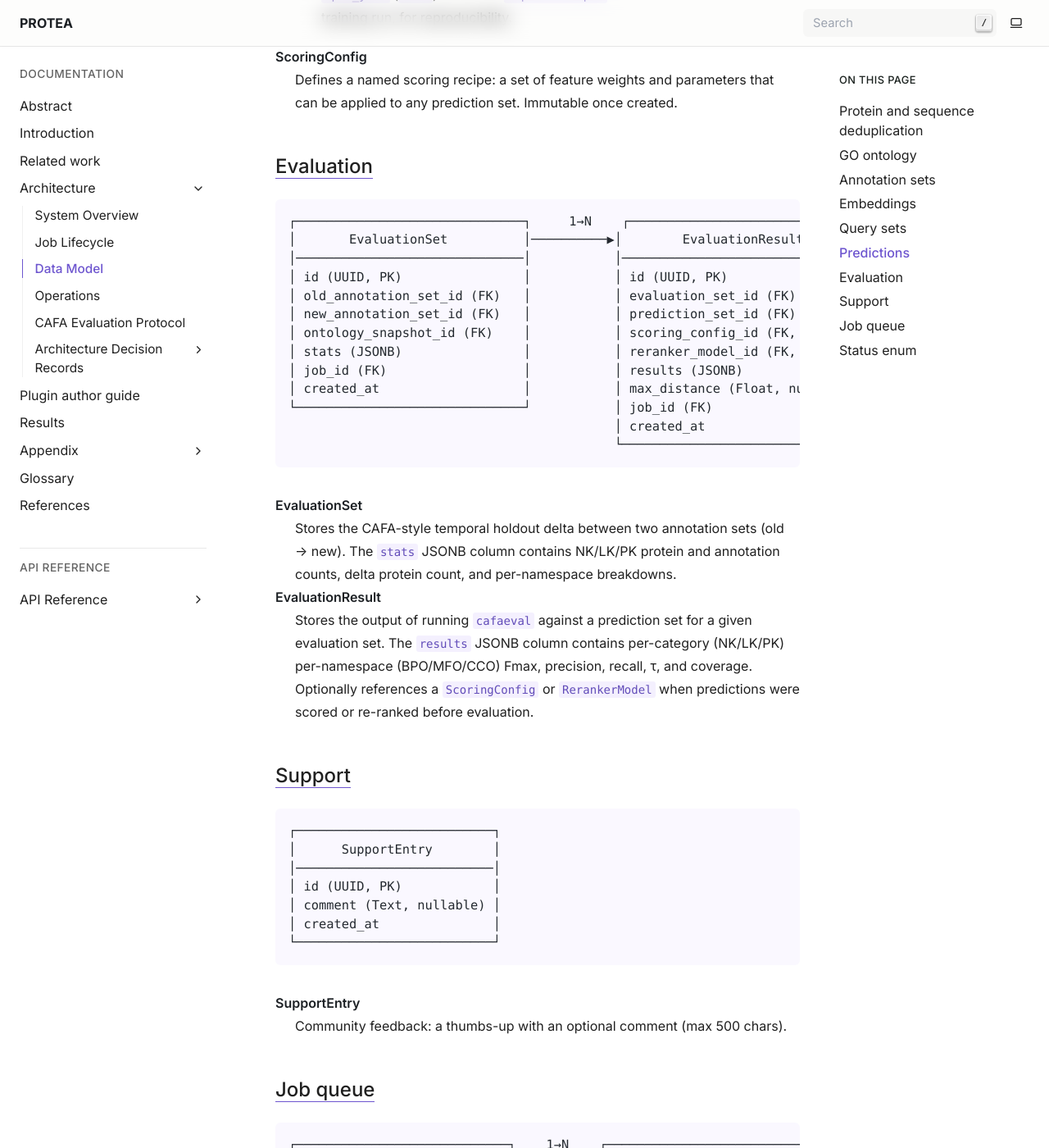
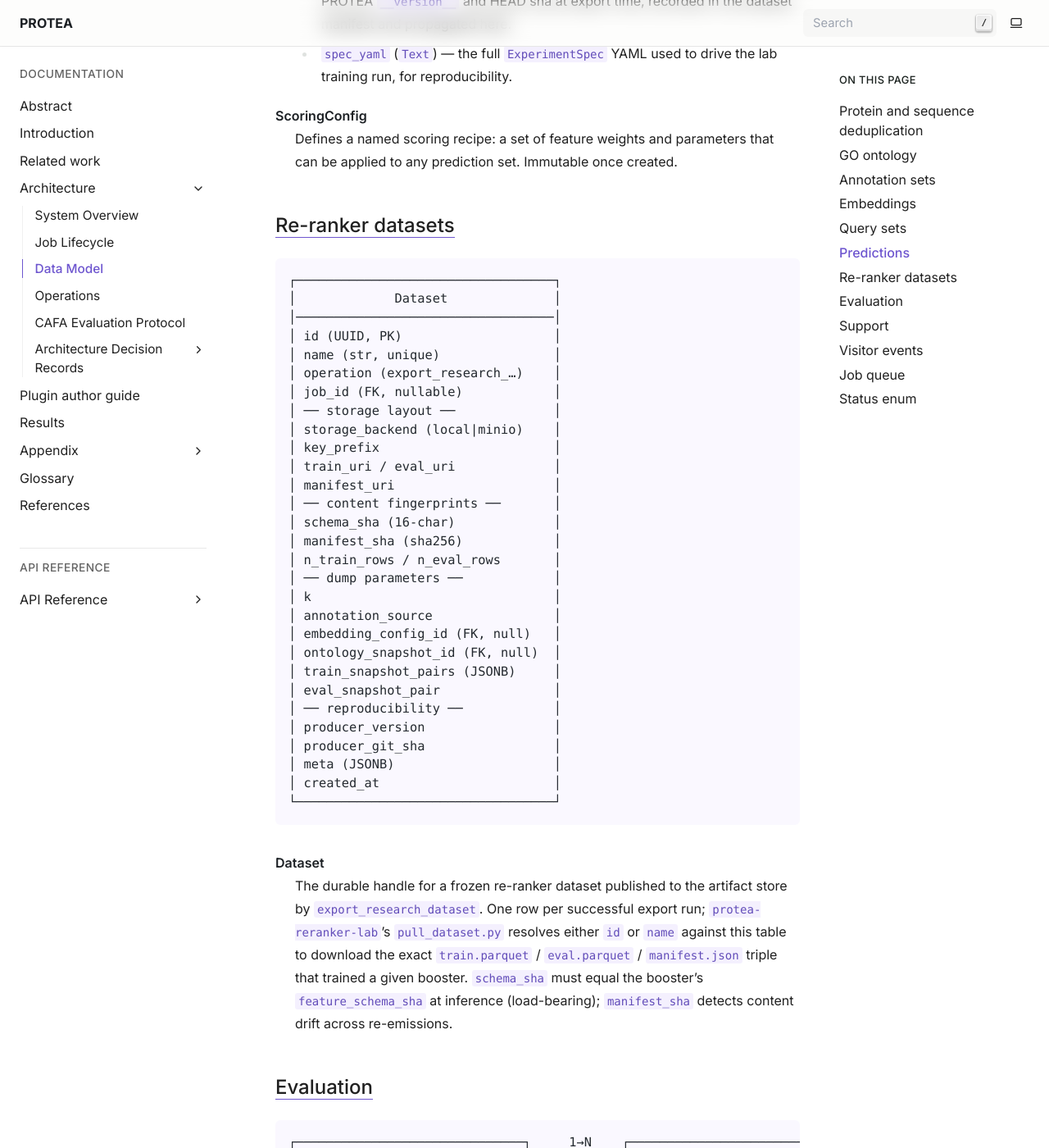
Before and after one commit to frapercan/PROTEA, a Sphinx documentation site: the page built from docs/source/architecture/data_model.rst, in a window 1280 px wide and 1400 px high, scrolled down 7019 px. Shown: the whole window at 82% size. Built offline with Sphinx 7.4.7, drawn with Linux system fonts in a browser that asks for light colours; some of the changed text lies outside the part shown.

Commit message:
docs(data-model): add Dataset + VisitorEvent + sync migration count
Two ORM models registered against `Base` were absent from both the
narrative `architecture/data_model.rst` and the autodoc-driven
`reference/infrastructure.rst`:

- `Dataset` (`protea/infrastructure/orm/models/embedding/dataset.py`):
  the durable handle for frozen re-ranker datasets that
  `protea-reranker-lab`'s `pull_dataset.py` resolves by id or name.
  Critical for the contract-first lab integration; without it the
  artifact-backed re-ranker workflow has no documented entry point.
- `VisitorEvent`
  (`protea/infrastructure/orm/models/visitor_event.py`): append-only
  log that powers the Grafana "unique visitors" dashboard. Stores
  daily-salted hashes instead of IPs (Plausible / Fathom-style
  no-PII model).

Added narrative sections to `data_model.rst` (Re-ranker datasets
between Predictions and Evaluation; Visitor events between Support
and Job queue) and matching `automodule` blocks to
`infrastructure.rst` (Datasets after Scoring Configurations; Visitor
Events after Query Sets).

Also corrected the migration count in the same file: "(22 migrations
to date)" -> "(32 migrations to date)" (`alembic/versions/` contains
32 .py files).

`sphinx-build -W --keep-going -b html docs/source` succeeds; both new
`automodule` directives resolve cleanly.

```diff
--- a/docs/source/architecture/data_model.rst
+++ b/docs/source/architecture/data_model.rst
@@ -275,6 +275,51 @@ Predictions
    Defines a named scoring recipe: a set of feature weights and parameters
    that can be applied to any prediction set. Immutable once created.
 
+Re-ranker datasets
+------------------
+
+.. code-block:: text
+
+   ┌──────────────────────────────────┐
+   │             Dataset              │
+   │──────────────────────────────────│
+   │ id (UUID, PK)                    │
+   │ name (str, unique)               │
+   │ operation (export_research_…)    │
+   │ job_id (FK, nullable)            │
+   │ ── storage layout ──             │
+   │ storage_backend (local|minio)    │
+   │ key_prefix                       │
+   │ train_uri / eval_uri             │
+   │ manifest_uri                     │
+   │ ── content fingerprints ──       │
+   │ schema_sha (16-char)             │
+   │ manifest_sha (sha256)            │
+   │ n_train_rows / n_eval_rows       │
+   │ ── dump parameters ──            │
+   │ k                                │
+   │ annotation_source                │
+   │ embedding_config_id (FK, null)   │
+   │ ontology_snapshot_id (FK, null)  │
+   │ train_snapshot_pairs (JSONB)     │
+   │ eval_snapshot_pair               │
+   │ ── reproducibility ──            │
+   │ producer_version                 │
+   │ producer_git_sha                 │
+   │ meta (JSONB)                     │
+   │ created_at                       │
+   └──────────────────────────────────┘
+
+**Dataset**
+   The durable handle for a frozen re-ranker dataset published to the
+   artifact store by ``export_research_dataset``. One row per successful
+   export run; ``protea-reranker-lab``'s ``pull_dataset.py`` resolves
+   either ``id`` or ``name`` against this table to download the exact
+   ``train.parquet`` / ``eval.parquet`` / ``manifest.json`` triple that
+   trained a given booster. ``schema_sha`` must equal the booster's
+   ``feature_schema_sha`` at inference (load-bearing); ``manifest_sha``
+   detects content drift across re-emissions.
+
 Evaluation
 ----------
 
@@ -321,6 +366,34 @@ Support
 
 **SupportEntry**
    Community feedback: a thumbs-up with an optional comment (max 500 chars).
+
+Visitor events
+--------------
+
+.. code-block:: text
+
+   ┌──────────────────────────────┐
+   │        VisitorEvent          │
+   │──────────────────────────────│
+   │ id (BigInt, PK)              │
+   │ day (Date, indexed)          │
+   │ visitor_hash (16-char)       │
+   │ path                         │
+   │ method                       │
+   │ status (int)                 │
+   │ created_at                   │
+   └──────────────────────────────┘
+
+**VisitorEvent**
+   Append-only log that powers the Grafana "unique visitors" dashboard.
+   The schema deliberately omits IP addresses: ``visitor_hash`` is the
+   first 16 hex chars of ``sha256(daily_salt || client_ip)``, where
+   ``daily_salt`` is a 32-byte random value held in process memory and
+   regenerated every calendar day. Once the day rolls over the salt is
+   gone, so cross-day correlation becomes cryptographically infeasible
+   — the same no-PII model used by Plausible and Fathom. The ``(day,
+   visitor_hash)`` index drives unique-visitor counts per day; the
+   ``path`` index drives top-page reports.
 
 Job queue
 ---------
```
Also changed, not shown: other parts of docs/source/architecture/data_model.rst (+1 -1 lines), docs/source/reference/infrastructure.rst (+43 -0 lines).
